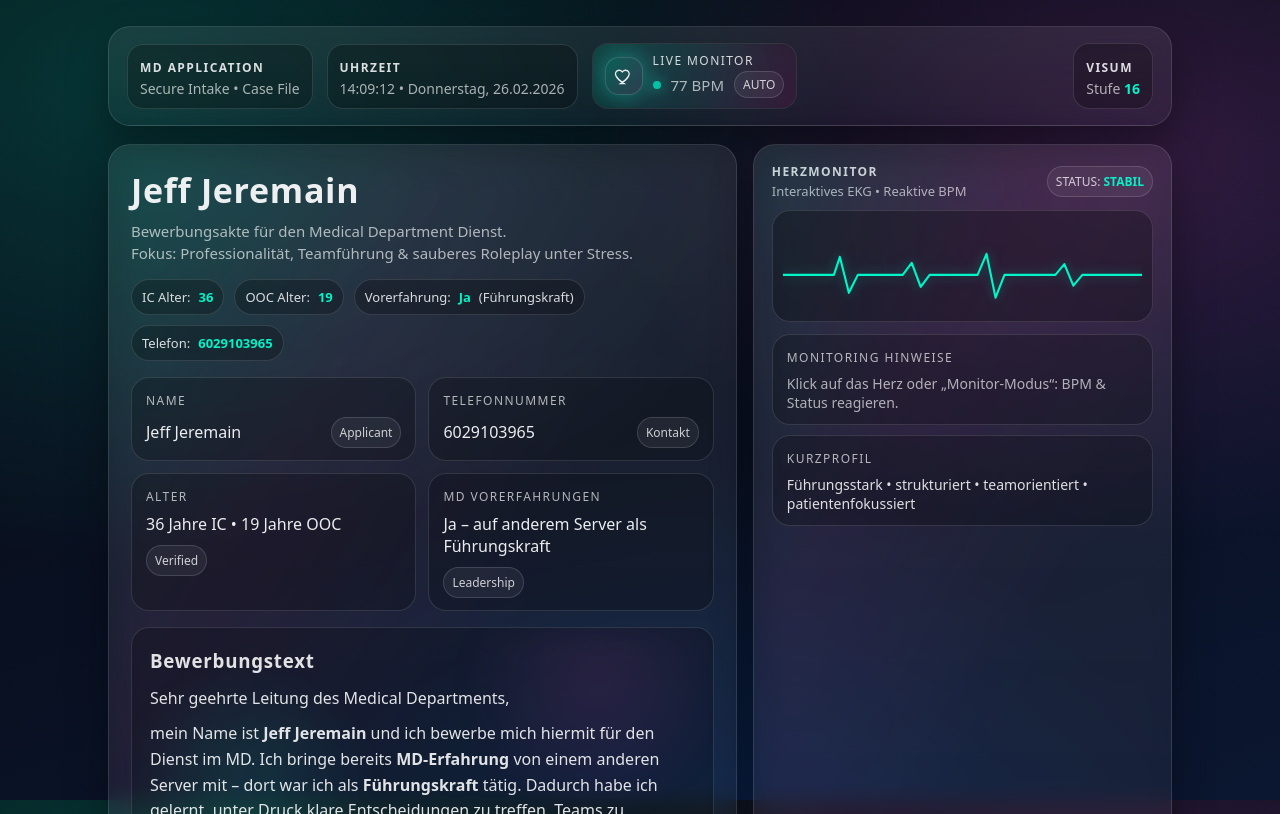
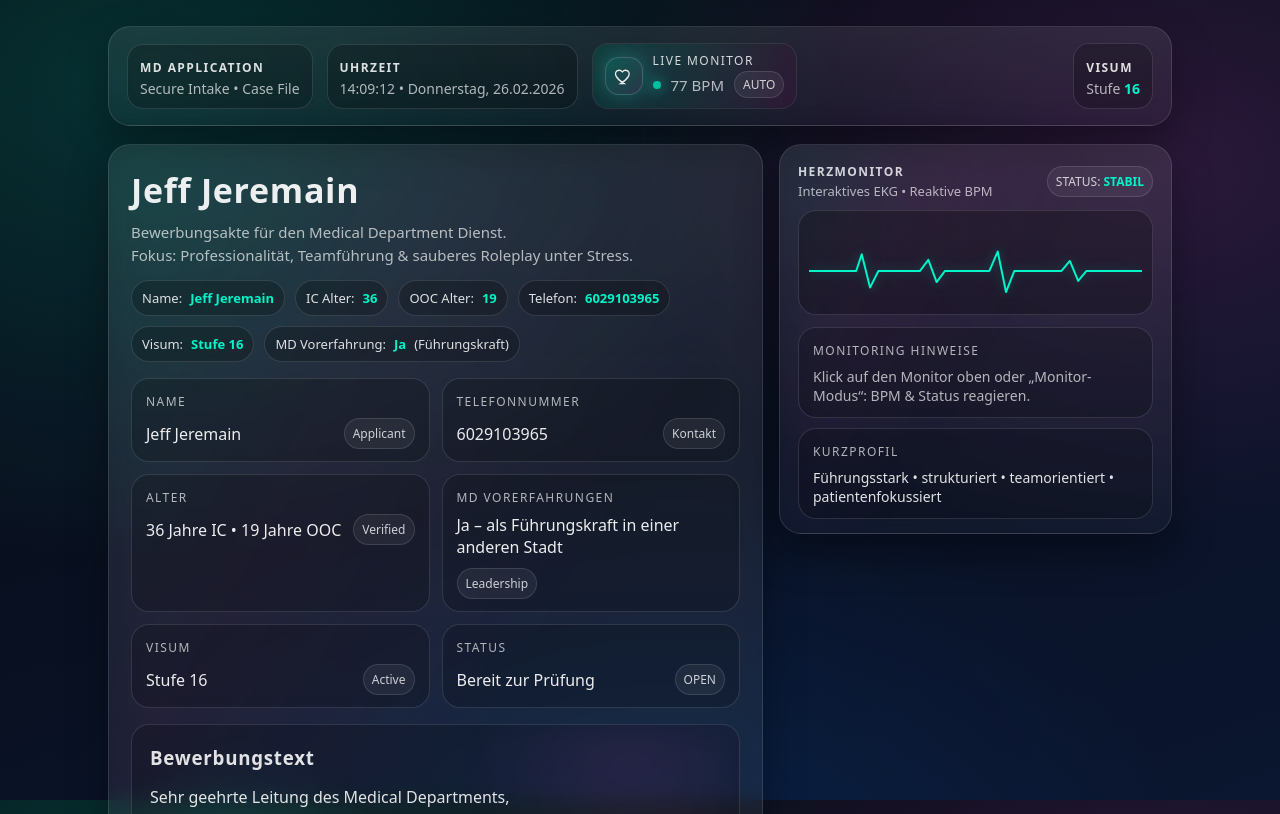
Before and after one commit to qJustn/MD-Retro, a plain HTML site: page index.html in a window 1280 px wide. Shown: the top 814 px of the page. Drawn offline with Linux system fonts and the light colour scheme.

Commit message:
Update index.html

```diff
--- a/index.html
+++ b/index.html
@@ -3,21 +3,31 @@
 <head>
   <meta charset="UTF-8" />
   <meta name="viewport" content="width=device-width, initial-scale=1.0"/>
+  <meta name="color-scheme" content="dark" />
   <title>MD Bewerbung – Jeff Jeremain</title>
 
   <style>
     :root{
       --bg1:#070A12;
       --bg2:#0B1630;
+
       --card: rgba(255,255,255,.06);
       --card2: rgba(255,255,255,.09);
+
       --text: rgba(255,255,255,.92);
-      --muted: rgba(255,255,255,.65);
+      --muted: rgba(255,255,255,.68);
+
       --accent:#00f5c8;
       --accent2:#ff4fd8;
       --danger:#ff3b6a;
-      --glow: 0 0 20px rgba(0,245,200,.35), 0 0 50px rgba(255,79,216,.18);
+
       --radius: 22px;
+      --shadow: 0 18px 40px rgba(0,0,0,.35);
+      --stroke: 1px solid rgba(255,255,255,.12);
+      --strokeStrong: 1px solid rgba(255,255,255,.16);
+
+      --glowSoft: 0 0 18px rgba(0,245,200,.22), 0 0 42px rgba(255,79,216,.14);
+      --glowHard: 0 0 18px rgba(0,245,200,.35);
     }
 
     *{ box-sizing:border-box; }
@@ -27,9 +37,9 @@
       color:var(--text);
       font-family: ui-sans-serif, system-ui, -apple-system, Segoe UI, Roboto, Arial, "Apple Color Emoji","Segoe UI Emoji";
       background:
-        radial-gradient(1200px 800px at 10% 10%, rgba(0,245,200,.18), transparent 60%),
-        radial-gradient(1000px 700px at 90% 20%, rgba(255,79,216,.16), transparent 55%),
-        radial-gradient(900px 700px at 50% 110%, rgba(0,120,255,.14), transparent 60%),
+        radial-gradient(1200px 800px at 10% 10%, rgba(0,245,200,.16), transparent 60%),
+        radial-gradient(1000px 700px at 90% 20%, rgba(255,79,216,.14), transparent 55%),
+        radial-gradient(900px 700px at 50% 110%, rgba(0,120,255,.12), transparent 60%),
         linear-gradient(160deg, var(--bg1), var(--bg2));
       overflow-x:hidden;
     }
@@ -41,16 +51,16 @@
       background-image:
         linear-gradient(rgba(255,255,255,.04) 1px, transparent 1px),
         linear-gradient(90deg, rgba(255,255,255,.04) 1px, transparent 1px);
-      background-size: 44px 44px;
-      mask-image: radial-gradient(400px 400px at 50% 25%, rgba(0,0,0,.85), transparent 65%);
+      background-size: 46px 46px;
+      mask-image: radial-gradient(420px 420px at 50% 20%, rgba(0,0,0,.9), transparent 70%);
       pointer-events:none;
-      opacity:.55;
+      opacity:.52;
     }
 
     .wrap{
       max-width:1100px;
       margin: 0 auto;
-      padding: 26px 18px 80px;
+      padding: 26px 18px 90px;
     }
 
     /* Top HUD */
@@ -61,11 +71,12 @@
       justify-content:space-between;
       flex-wrap:wrap;
       padding:16px 18px;
-      border:1px solid rgba(255,255,255,.12);
+      border:var(--stroke);
       border-radius: var(--radius);
-      background: linear-gradient(180deg, rgba(255,255,255,.08), rgba(255,255,255,.03));
-      box-shadow: 0 18px 40px rgba(0,0,0,.35);
+      background: linear-gradient(180deg, rgba(255,255,255,.085), rgba(255,255,255,.03));
+      box-shadow: var(--shadow);
       backdrop-filter: blur(10px);
+      -webkit-backdrop-filter: blur(10px);
     }
 
     .hud-left{
@@ -76,15 +87,15 @@
       display:flex; gap:10px; align-items:center;
       padding: 10px 12px;
       border-radius: 16px;
-      background: rgba(0,0,0,.25);
-      border: 1px solid rgba(255,255,255,.12);
+      background: rgba(0,0,0,.22);
+      border: var(--stroke);
     }
 
     .badge strong{
       letter-spacing:.12em;
       text-transform:uppercase;
       font-size:12px;
-      color: rgba(255,255,255,.85);
+      color: rgba(255,255,255,.86);
     }
     .badge span{
       display:block;
@@ -92,28 +103,29 @@
       color: var(--muted);
       margin-top:2px;
     }
+    .badge b{ font-weight:800; }
 
-    .clock{
-      min-width: 220px;
-    }
+    .clock{ min-width: 240px; }
 
     /* Pulse emblem */
     .pulse{
       display:flex; align-items:center; gap:10px;
       padding: 10px 12px;
       border-radius: 16px;
-      background: rgba(0,0,0,.25);
-      border: 1px solid rgba(255,255,255,.12);
+      background: rgba(0,0,0,.22);
+      border: var(--stroke);
       position:relative;
       overflow:hidden;
+      cursor:pointer;
     }
     .pulse:after{
       content:"";
       position:absolute; inset:-80px -120px;
-      background: radial-gradient(circle at 30% 40%, rgba(0,245,200,.35), transparent 55%),
-                  radial-gradient(circle at 70% 60%, rgba(255,79,216,.22), transparent 55%);
+      background:
+        radial-gradient(circle at 30% 40%, rgba(0,245,200,.30), transparent 55%),
+        radial-gradient(circle at 70% 60%, rgba(255,79,216,.18), transparent 55%);
       filter: blur(18px);
-      opacity:.6;
+      opacity:.55;
       pointer-events:none;
       transform: translateZ(0);
     }
@@ -123,13 +135,14 @@
       border-radius: 14px;
       display:grid;
       place-items:center;
-      background: linear-gradient(135deg, rgba(0,245,200,.15), rgba(255,79,216,.12));
-      border: 1px solid rgba(255,255,255,.14);
-      box-shadow: var(--glow);
+      background: linear-gradient(135deg, rgba(0,245,200,.14), rgba(255,79,216,.10));
+      border: var(--strokeStrong);
+      box-shadow: var(--glowSoft);
       position:relative;
       z-index:1;
     }
     .heart svg{ width:20px; height:20px; }
+
     .pulse-info{
       position:relative;
       z-index:1;
@@ -147,6 +160,7 @@
       margin-top:4px;
       display:flex; gap:10px; align-items:center;
     }
+
     .dot{
       width:8px; height:8px; border-radius:99px;
       background: var(--accent);
@@ -159,8 +173,9 @@
     .hero{
       margin-top:18px;
       display:grid;
-      grid-template-columns: 1.2fr .8fr;
+      grid-template-columns: 1.25fr .75fr;
       gap:16px;
+      align-items:start;
     }
     @media (max-width: 900px){
       .hero{ grid-template-columns:1fr; }
@@ -169,19 +184,20 @@
 
     .panel{
       border-radius: var(--radius);
-      background: linear-gradient(180deg, rgba(255,255,255,.08), rgba(255,255,255,.03));
-      border:1px solid rgba(255,255,255,.12);
-      box-shadow: 0 18px 40px rgba(0,0,0,.35);
+      background: linear-gradient(180deg, rgba(255,255,255,.085), rgba(255,255,255,.03));
+      border: var(--stroke);
+      box-shadow: var(--shadow);
       backdrop-filter: blur(10px);
+      -webkit-backdrop-filter: blur(10px);
       position:relative;
       overflow:hidden;
     }
     .panel:before{
       content:"";
       position:absolute; inset:-2px;
-      background: linear-gradient(120deg, rgba(0,245,200,.28), rgba(255,79,216,.18), transparent 55%);
-      opacity:.35;
-      filter: blur(24px);
+      background: linear-gradient(120deg, rgba(0,245,200,.22), rgba(255,79,216,.14), transparent 55%);
+      opacity:.32;
+      filter: blur(26px);
       pointer-events:none;
     }
 
@@ -203,9 +219,9 @@
     .subtitle{
       color: var(--muted);
       margin-top:8px;
-      line-height:1.45;
+      line-height:1.5;
       font-size:15px;
-      max-width: 70ch;
+      max-width: 72ch;
     }
 
     .chips{
@@ -214,19 +230,13 @@
     .chip{
       padding:8px 10px;
       border-radius: 999px;
-      background: rgba(0,0,0,.25);
-      border:1px solid rgba(255,255,255,.12);
-      color: rgba(255,255,255,.84);
+      background: rgba(0,0,0,.22);
+      border: var(--stroke);
+      color: rgba(255,255,255,.86);
       font-size: 13px;
       display:flex; align-items:center; gap:8px;
     }
-    .chip b{ color: var(--accent); font-weight:700; }
-
-    .right-stack{
-      display:grid;
-      gap:16px;
-      align-content:start;
-    }
+    .chip b{ color: var(--accent); font-weight:800; }
 
     /* Data cards */
     .data-grid{
@@ -240,17 +250,18 @@
     }
 
     .data-card{
-      background: rgba(0,0,0,.22);
-      border:1px solid rgba(255,255,255,.12);
+      background: rgba(0,0,0,.20);
+      border: var(--stroke);
       border-radius: 18px;
       padding:14px 14px 12px;
       position:relative;
       overflow:hidden;
-      transition: transform .18s ease, box-shadow .18s ease;
+      transition: transform .18s ease, box-shadow .18s ease, border-color .18s ease;
     }
     .data-card:hover{
       transform: translateY(-2px);
-      box-shadow: 0 0 0 1px rgba(0,245,200,.14), 0 18px 35px rgba(0,0,0,.35);
+      border-color: rgba(0,245,200,.22);
+      box-shadow: 0 0 0 1px rgba(0,245,200,.12), 0 18px 35px rgba(0,0,0,.35);
     }
     .k{
       font-size:12px;
@@ -272,15 +283,13 @@
       font-size:12px;
       padding:6px 8px;
       border-radius:999px;
-      border:1px solid rgba(255,255,255,.14);
+      border: var(--stroke);
       background: rgba(255,255,255,.06);
       color: rgba(255,255,255,.78);
     }
 
     /* EKG monitor */
-    .monitor{
-      padding: 18px 18px 14px;
-    }
+    .monitor{ padding: 18px 18px 14px; }
     .monitor-top{
       display:flex;
       justify-content:space-between;
@@ -298,7 +307,7 @@
       letter-spacing:.12em;
       text-transform:uppercase;
       font-size:12px;
-      color: rgba(255,255,255,.8);
+      color: rgba(255,255,255,.82);
     }
     .monitor-top .hdr span{
       color: var(--muted);
@@ -306,8 +315,8 @@
     }
 
     .ekg-wrap{
-      background: rgba(0,0,0,.28);
-      border:1px solid rgba(255,255,255,.12);
+      background: rgba(0,0,0,.26);
+      border: var(--stroke);
       border-radius: 18px;
       padding: 10px 10px 4px;
       overflow:hidden;
@@ -321,9 +330,9 @@
         linear-gradient(rgba(255,255,255,.04) 1px, transparent 1px),
         linear-gradient(90deg, rgba(255,255,255,.04) 1px, transparent 1px);
       background-size: 28px 28px;
-      opacity:.35;
+      opacity:.30;
       pointer-events:none;
-      mask-image: radial-gradient(300px 200px at 35% 50%, rgba(0,0,0,1), transparent 70%);
+      mask-image: radial-gradient(320px 220px at 40% 50%, rgba(0,0,0,1), transparent 72%);
     }
 
     svg{ width:100%; height:auto; display:block; position:relative; z-index:1; }
@@ -334,7 +343,7 @@
       stroke-width: 3.6;
       stroke-linecap: round;
       stroke-linejoin: round;
-      filter: drop-shadow(0 0 10px rgba(0,245,200,.35));
+      filter: drop-shadow(0 0 10px rgba(0,245,200,.30));
       stroke-dasharray: 1200;
       stroke-dashoffset: 1200;
       animation: ekg 2.8s linear infinite;
@@ -345,11 +354,11 @@
       position:absolute;
       top:0; bottom:0;
       width: 120px;
-      background: linear-gradient(90deg, transparent, rgba(0,245,200,.16), transparent);
+      background: linear-gradient(90deg, transparent, rgba(0,245,200,.14), transparent);
       filter: blur(2px);
       animation: scan 2.8s linear infinite;
       z-index:2;
-      opacity:.65;
+      opacity:.55;
     }
     @keyframes scan{
       0%{ left:-140px; }
@@ -365,32 +374,33 @@
       user-select:none;
       padding: 10px 12px;
       border-radius: 14px;
-      border:1px solid rgba(255,255,255,.14);
+      border: var(--stroke);
       background: rgba(0,0,0,.22);
       color: rgba(255,255,255,.9);
-      font-weight:600;
+      font-weight:700;
       letter-spacing:.02em;
       transition: transform .15s ease, box-shadow .15s ease, border-color .15s ease;
     }
     .btn:hover{
       transform: translateY(-1px);
-      border-color: rgba(0,245,200,.35);
+      border-color: rgba(0,245,200,.28);
       box-shadow: 0 12px 30px rgba(0,0,0,.35);
     }
     .btn.primary{
-      background: linear-gradient(135deg, rgba(0,245,200,.18), rgba(255,79,216,.14));
-      border-color: rgba(0,245,200,.35);
-      box-shadow: var(--glow);
+      background: linear-gradient(135deg, rgba(0,245,200,.18), rgba(255,79,216,.12));
+      border-color: rgba(0,245,200,.32);
+      box-shadow: var(--glowSoft);
     }
+    .btn:active{ transform: translateY(0px) scale(.99); }
 
     /* Application text */
     .text{
       margin-top:16px;
       padding: 18px;
       border-radius: 18px;
-      background: rgba(0,0,0,.22);
-      border:1px solid rgba(255,255,255,.12);
-      line-height:1.6;
+      background: rgba(0,0,0,.20);
+      border: var(--stroke);
+      line-height:1.65;
       color: rgba(255,255,255,.88);
       position:relative;
       overflow:hidden;
@@ -398,8 +408,9 @@
     .text:before{
       content:"";
       position:absolute; inset:-2px;
-      background: radial-gradient(220px 220px at 20% 30%, rgba(0,245,200,.14), transparent 60%),
-                  radial-gradient(240px 240px at 80% 10%, rgba(255,79,216,.12), transparent 60%);
+      background:
+        radial-gradient(240px 240px at 18% 30%, rgba(0,245,200,.12), transparent 62%),
+        radial-gradient(280px 280px at 82% 8%, rgba(255,79,216,.10), transparent 62%);
       opacity:.85;
       pointer-events:none;
       filter: blur(18px);
@@ -419,17 +430,18 @@
       bottom: 18px;
       transform: translateX(-50%);
       background: rgba(0,0,0,.55);
-      border:1px solid rgba(255,255,255,.12);
+      border: var(--stroke);
       border-radius: 14px;
       padding: 10px 12px;
       color: rgba(255,255,255,.86);
       backdrop-filter: blur(10px);
-      box-shadow: 0 18px 40px rgba(0,0,0,.35);
+      -webkit-backdrop-filter: blur(10px);
+      box-shadow: var(--shadow);
       opacity:0;
       pointer-events:none;
       transition: opacity .2s ease, transform .2s ease;
       z-index: 50;
-      max-width: min(720px, calc(100% - 24px));
+      max-width: min(820px, calc(100% - 24px));
       display:flex;
       gap:10px;
       align-items:flex-start;
@@ -442,10 +454,33 @@
       width:10px; height:10px; border-radius:999px;
       margin-top:4px;
       background: var(--accent2);
-      box-shadow: 0 0 14px rgba(255,79,216,.55);
+      box-shadow: 0 0 14px rgba(255,79,216,.45);
       flex:0 0 auto;
     }
-    .toast b{ color: rgba(255,255,255,.92); }
+    .toast b{ color: rgba(255,255,255,.95); }
+
+    /* Accessibility */
+    :focus-visible{
+      outline: 2px solid rgba(0,245,200,.65);
+      outline-offset: 3px;
+      border-radius: 14px;
+    }
+
+    /* Reduce motion */
+    @media (prefers-reduced-motion: reduce){
+      *{ scroll-behavior:auto !important; }
+      .dot, .ekg-line, .scan{ animation:none !important; }
+    }
+
+    /* Print */
+    @media print{
+      body{ background:#fff; color:#111; }
+      body:before{ display:none; }
+      .hud, .panel, .data-card, .text, .toast{ box-shadow:none !important; backdrop-filter:none !important; }
+      .btns, .toast, .scan{ display:none !important; }
+      .panel:before, .text:before, .pulse:after{ display:none !important; }
+      .chip, .pill{ border:1px solid #ccc !important; background:#f5f5f5 !important; color:#111 !important; }
+    }
   </style>
 </head>
 
@@ -468,9 +503,9 @@
           </div>
         </div>
 
-        <div class="pulse" title="Reaktives Monitoring (klickbar)">
+        <!-- Click anywhere on the pulse block -->
+        <div class="pulse" id="pulseBlock" title="Klick: Monitor-Modus wechseln" role="button" tabindex="0" aria-label="Monitor-Modus wechseln">
           <div class="heart" id="heartBox" aria-hidden="true">
-            <!-- heart icon -->
             <svg viewBox="0 0 24 24" fill="none">
               <path d="M12 21s-7-4.35-9.5-8.9C.6 8.6 2.4 5.5 5.8 5.1c1.9-.2 3.2.8 4.2 2 1-1.2 2.3-2.2 4.2-2 3.4.4 5.2 3.5 3.3 7-2.5 4.55-9.5 8.9-9.5 8.9Z"
                 stroke="rgba(255,255,255,.9)" stroke-width="1.6" />
@@ -491,14 +526,14 @@
       <div class="badge">
         <div>
           <strong>VISUM</strong>
-          <span>Stufe <b style="color:var(--accent); font-weight:800;">16</b></span>
+          <span>Stufe <b style="color:var(--accent); font-weight:900;">16</b></span>
         </div>
       </div>
     </div>
 
     <div class="hero">
       <!-- Left / main application -->
-      <section class="panel">
+      <section class="panel" aria-label="Bewerbungsakte">
         <div class="panel-inner">
           <div class="title">
             <div>
@@ -507,16 +542,20 @@
                 Bewerbungsakte für den Medical Department Dienst.<br/>
                 Fokus: Professionalität, Teamführung & sauberes Roleplay unter Stress.
               </div>
-              <div class="chips">
+
+              <!-- Quick chips (requested core data) -->
+              <div class="chips" aria-label="Kurzinfos">
+                <div class="chip">Name: <b>Jeff Jeremain</b></div>
                 <div class="chip">IC Alter: <b>36</b></div>
                 <div class="chip">OOC Alter: <b>19</b></div>
-                <div class="chip">Vorerfahrung: <b>Ja</b> (Führungskraft)</div>
                 <div class="chip">Telefon: <b>6029103965</b></div>
+                <div class="chip">Visum: <b>Stufe 16</b></div>
+                <div class="chip">MD Vorerfahrung: <b>Ja</b> (Führungskraft)</div>
               </div>
             </div>
           </div>
 
-          <div class="data-grid" role="list">
+          <div class="data-grid" role="list" aria-label="Stammdaten">
             <div class="data-card" role="listitem">
               <div class="k">Name</div>
               <div class="v">
@@ -544,13 +583,29 @@
             <div class="data-card" role="listitem">
               <div class="k">MD Vorerfahrungen</div>
               <div class="v">
-                <span>Ja – auf anderem Server als Führungskraft</span>
+                <span>Ja – als Führungskraft in einer anderen Stadt</span>
                 <span class="pill">Leadership</span>
+              </div>
+            </div>
+
+            <div class="data-card" role="listitem">
+              <div class="k">Visum</div>
+              <div class="v">
+                <span>Stufe 16</span>
+                <span class="pill">Active</span>
+              </div>
+            </div>
+
+            <div class="data-card" role="listitem">
+              <div class="k">Status</div>
+              <div class="v">
+                <span id="caseState">Bereit zur Prüfung</span>
+                <span class="pill" id="caseTag">OPEN</span>
               </div>
             </div>
           </div>
 
-          <div class="text">
+          <div class="text" id="applicationText">
             <h3 style="margin:0 0 10px; letter-spacing:.04em;">Bewerbungstext</h3>
             <p style="margin:0 0 10px;">
               Sehr geehrte Leitung des Medical Departments,
@@ -575,24 +630,26 @@
             </p>
           </div>
 
-          <div class="btns">
+          <div class="btns" aria-label="Aktionen">
             <button class="btn primary" id="submitBtn">Bewerbung einreichen</button>
             <button class="btn" id="copyBtn">Daten kopieren</button>
             <button class="btn" id="pulseBtn">Monitor-Modus</button>
           </div>
 
-          <div class="footer">Hinweis: Diese Seite ist eine GitHub Pages Bewerbung (index.html) – Daten sind statisch.</div>
+          <div class="footer">
+            Hinweis: GitHub Pages (index.html) • Daten sind statisch • Interaktionen sind Demo-only.
+          </div>
         </div>
       </section>
 
       <!-- Right / monitor -->
-      <aside class="panel monitor">
+      <aside class="panel monitor" aria-label="Herzmonitor">
         <div class="monitor-top">
           <div class="hdr">
             <strong>Herzmonitor</strong>
             <span>Interaktives EKG • Reaktive BPM</span>
           </div>
-          <div class="pill">STATUS: <span id="statusText" style="color:var(--accent); font-weight:800;">STABIL</span></div>
+          <div class="pill">STATUS: <span id="statusText" style="color:var(--accent); font-weight:900;">STABIL</span></div>
         </div>
 
         <div class="ekg-wrap" id="ekgWrap">
@@ -611,7 +668,7 @@
             <div class="k">Monitoring Hinweise</div>
             <div class="v" style="justify-content:flex-start;">
               <span style="color:var(--muted); font-size:14px;">
-                Klick auf das Herz oder „Monitor-Modus“: BPM & Status reagieren.
+                Klick auf den Monitor oben oder „Monitor-Modus“: BPM & Status reagieren.
               </span>
             </div>
           </div>
@@ -619,7 +676,7 @@
           <div class="data-card">
             <div class="k">Kurzprofil</div>
             <div class="v" style="justify-content:flex-start;">
-              <span style="color:rgba(255,255,255,.86); font-size:14px;">
+              <span style="color:rgba(255,255,255,.88); font-size:14px;">
                 Führungsstark • strukturiert • teamorientiert • patientenfokussiert
               </span>
             </div>
@@ -664,12 +721,14 @@
     const statusDot = document.getElementById('statusDot');
     const heartBox = document.getElementById('heartBox');
     const monitorModeEl = document.getElementById('monitorMode');
+    const caseState = document.getElementById('caseState');
+    const caseTag = document.getElementById('caseTag');
 
     let modeIndex = 0;
     const modes = [
-      { name: "AUTO", min: 72, max: 92, label:"STABIL", color:"var(--accent)" },
-      { name: "FOCUS", min: 62, max: 78, label:"RUHIG", color:"var(--accent)" },
-      { name: "ALERT", min: 88, max: 118, label:"ALARM", color:"var(--danger)" }
+      { name: "AUTO",  min: 72, max: 92,  label:"STABIL", color:"var(--accent)", case:"Bereit zur Prüfung", tag:"OPEN" },
+      { name: "FOCUS", min: 62, max: 78,  label:"RUHIG",  color:"var(--accent)", case:"In Bearbeitung",     tag:"REVIEW" },
+      { name: "ALERT", min: 88, max: 118, label:"ALARM",  color:"var(--danger)", case:"Priorität hoch",      tag:"URGENT" }
     ];
 
     function randInt(min,max){ return Math.floor(Math.random()*(max-min+1))+min; }
@@ -691,13 +750,16 @@
       line.style.animationDuration = speed + "s";
       scan.style.animationDuration = speed + "s";
 
+      // case state
+      caseState.textContent = m.case;
+      caseTag.textContent = m.tag;
+
       // push new bpm
-      const bpm = randInt(m.min, m.max);
-      bpmEl.textContent = bpm.toString();
+      bpmEl.textContent = String(randInt(m.min, m.max));
 
-      // heart pulse animation
+      // heart pulse animation (light)
       heartBox.animate(
-        [{ transform:"scale(1)" }, { transform:"scale(1.10)" }, { transform:"scale(1)" }],
+        [{ transform:"scale(1)" }, { transform:"scale(1.08)" }, { transform:"scale(1)" }],
         { duration: m.name === "ALERT" ? 420 : (m.name === "FOCUS" ? 650 : 520), iterations: 1, easing:"ease-in-out" }
       );
     }
@@ -707,7 +769,7 @@
       const m = modes[modeIndex];
       const cur = parseInt(bpmEl.textContent || "80", 10);
       const next = Math.max(m.min, Math.min(m.max, cur + randInt(-3, 4)));
-      bpmEl.textContent = next.toString();
+      bpmEl.textContent = String(next);
     }, 900);
 
     // initial
@@ -716,34 +778,64 @@
     function toggleMode(){
       modeIndex = (modeIndex + 1) % modes.length;
       applyMode();
-      showToast(`<b>Monitor</b> umgestellt: <b>${modes[modeIndex].name}</b> • Status: ${modes[modeIndex].label}`);
+      const m = modes[modeIndex];
+      showToast(`<b>Monitor</b> umgestellt: <b>${m.name}</b> • Status: ${m.label}`);
     }
 
     document.getElementById('pulseBtn').addEventListener('click', toggleMode);
-    heartBox.addEventListener('click', toggleMode);
+    document.getElementById('pulseBlock').addEventListener('click', toggleMode);
+    document.getElementById('pulseBlock').addEventListener('keydown', (e)=>{
+      if(e.key === "Enter" || e.key === " "){
+        e.preventDefault();
+        toggleMode();
+      }
+    });
 
     // Submit (visual only)
     document.getElementById('submitBtn').addEventListener('click', ()=>{
-      showToast(`✅ <b>Bewerbung eingereicht</b> (Demo) • Fallnummer: <b>MD-${Math.floor(Math.random()*9000+1000)}</b>`);
+      const ref = `MD-${Math.floor(Math.random()*9000+1000)}`;
+      showToast(`✅ <b>Bewerbung eingereicht</b> (Demo) • Fallnummer: <b>${ref}</b>`);
+      caseState.textContent = "Eingereicht (Demo)";
+      caseTag.textContent = "SENT";
     });
 
-    // Copy data
-    const copyBtn = document.getElementById('copyBtn');
-    copyBtn.addEventListener('click', async ()=>{
+    // Copy data (includes required core data + application text)
+    document.getElementById('copyBtn').addEventListener('click', async ()=>{
+      const appText = document.getElementById('applicationText').innerText
+        .replace(/\n{3,}/g, "\n\n")
+        .trim();
+
       const text = [
         "MD Bewerbung",
         "Name: Jeff Jeremain",
         "Alter: 36 Jahre IC / 19 Jahre OOC",
         "Telefonnummer: 6029103965",
-        "Visum Stufe: 14",
-        "MD Vorerfahrungen: Ja – auf anderem Server als Führungskraft"
+        "Visum Stufe: 16",
+        "MD Vorerfahrungen: Ja – als Führungskraft in einer anderen Stadt",
+        "",
+        "Bewerbungstext:",
+        appText
       ].join("\n");
 
+      // Clipboard API + fallback
       try{
         await navigator.clipboard.writeText(text);
         showToast(`📋 <b>In Zwischenablage kopiert</b>`);
       }catch(e){
-        showToast(`⚠️ Kopieren nicht erlaubt (Browser). Markiere den Text manuell.`);
+        // Fallback for restricted browsers
+        const ta = document.createElement("textarea");
+        ta.value = text;
+        ta.style.position = "fixed";
+        ta.style.left = "-9999px";
+        document.body.appendChild(ta);
+        ta.select();
+        try{
+          document.execCommand("copy");
+          showToast(`📋 <b>In Zwischenablage kopiert</b> (Fallback)`);
+        }catch(err){
+          showToast(`⚠️ Kopieren nicht erlaubt (Browser).`);
+        }
+        document.body.removeChild(ta);
       }
     });
   </script>
```
